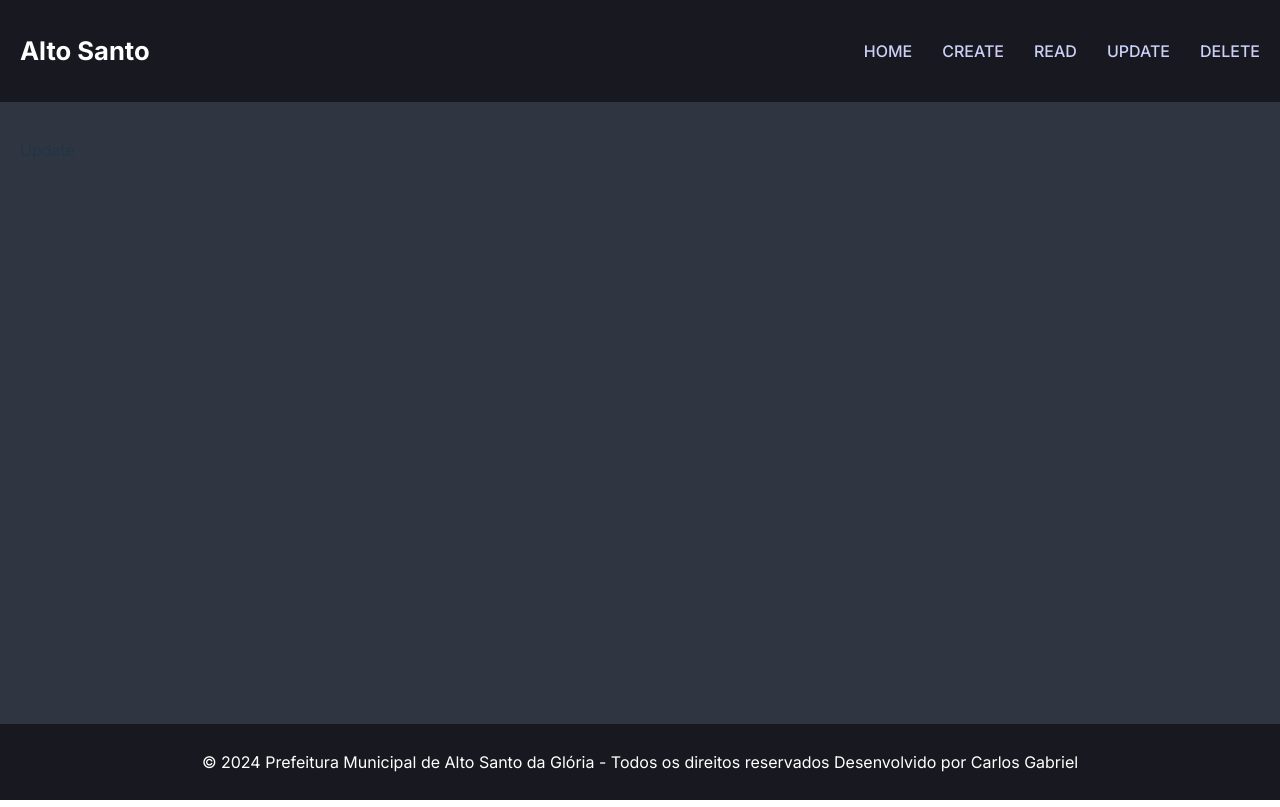
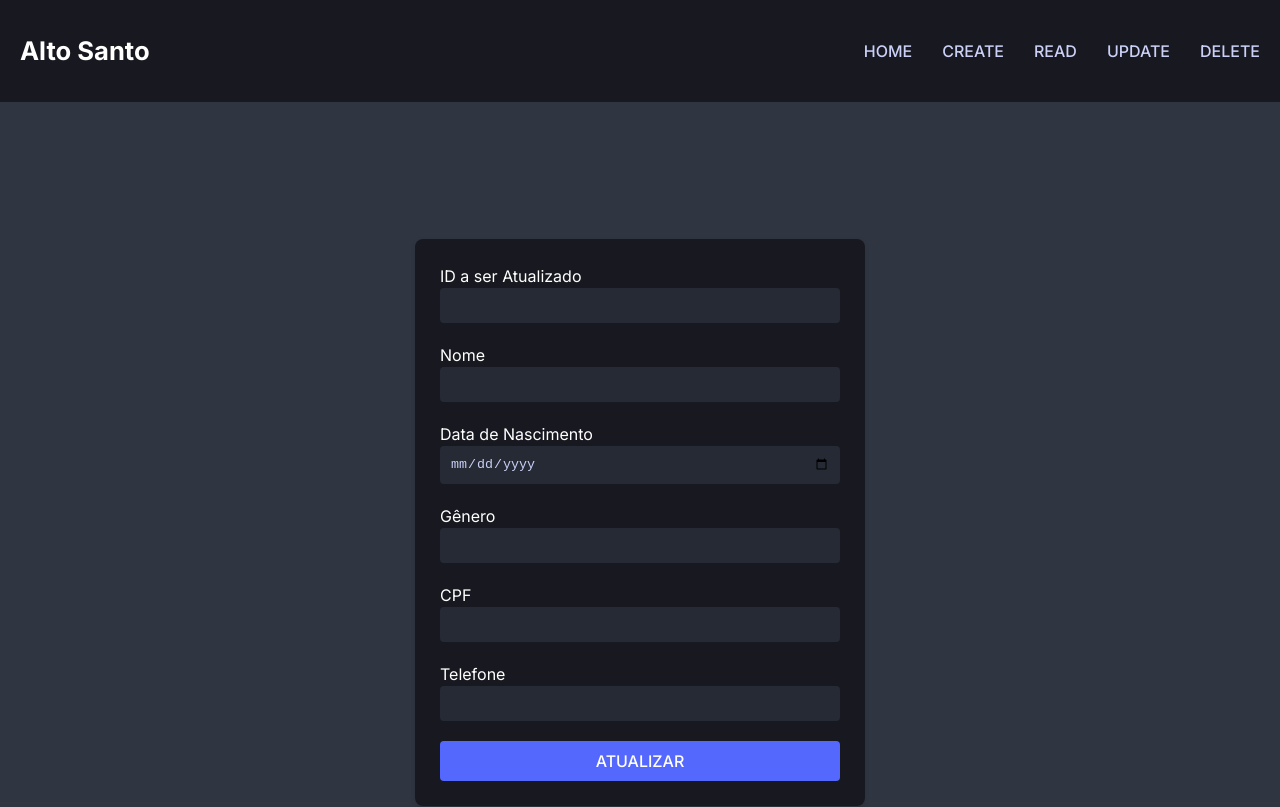
Before and after one commit to CarlosGbr11/ProjetoMcp, a React (Vite) app in the folder frontend/: page /Update in a window 1280 px wide. Shown: the top 807 px of the page. Built offline with nearby package versions, Linux system fonts and the light colour scheme.

Commit message:
Update Update.jsx

```diff
--- a/frontend/src/components/Update.jsx
+++ b/frontend/src/components/Update.jsx
@@ -1,11 +1,80 @@
+import React, { useState } from "react";
 import './Update.css'
 
-const Update = () =>{
+function Update() {
 
-  return(
-    <div>
-      <p>Update</p>
-    </div>
-  )
+  const [formValores, setFormValores] = useState({
+    id: '',
+    nome: '',
+    dataNascimento: '',
+    genero: '',
+    cpf: '',
+    telefone: '',
+  });
+
+  const handleChange = (e) => {
+    const { name, value } = e.target;
+    setFormValores(prevState => ({
+      ...prevState,
+      [name]: value
+    }));
+  };
+
+  const handleSubmit = async (e) => {
+    e.preventDefault();
+
+    try {
+      console.log("Dados a serem enviados: ", formValores.id);
+      const response = await fetch(`http://localhost:3000/pessoas/${formValores.id}`, {
+        method: 'PUT',
+        headers: {
+          'Content-Type': 'application/json'
+        },
+        body: JSON.stringify(formValores)
+      });
+
+      const json = await response.json();
+      console.log(response)
+      console.log(json);
+    } catch (err) {
+      console.error("Erro ao enviar", err)
+    }
+  };
+
+  return (
+    <form onSubmit={handleSubmit}>
+
+      <div className="container-update">
+      <div className="update">
+      <label>
+      ID a ser Atualizado
+      <input type="text" name="id" value={formValores.id} onChange={handleChange} />
+      </label>
+      <label>
+        Nome
+        <input type="text" name="nome" value={formValores.nome} onChange={handleChange} />
+      </label>
+      <label>
+        Data de Nascimento
+        <input type="date" name="dataNascimento" value={formValores.dataNascimento} onChange={handleChange} />
+      </label>
+      <label>
+        Gênero
+        <input type="text" name="genero" value={formValores.genero} onChange={handleChange} />
+      </label>
+      <label>
+        CPF
+        <input type="text" name="cpf" value={formValores.cpf} onChange={handleChange} />
+      </label>
+      <label>
+        Telefone
+        <input type="text" name="telefone" value={formValores.telefone} onChange={handleChange} />
+      </label>
+
+      <button type='submit' onClick={handleChange}> ATUALIZAR </button>
+      </div>
+      </div>
+    </form>
+  );
 }
-export default Update
+export default Update;
```
